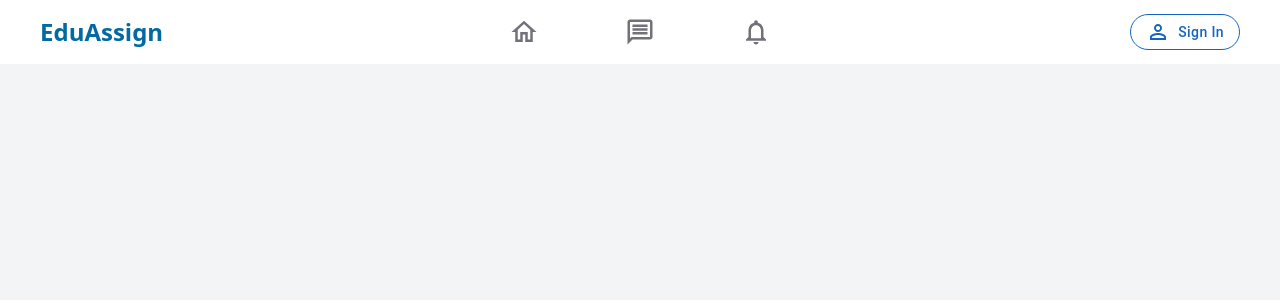
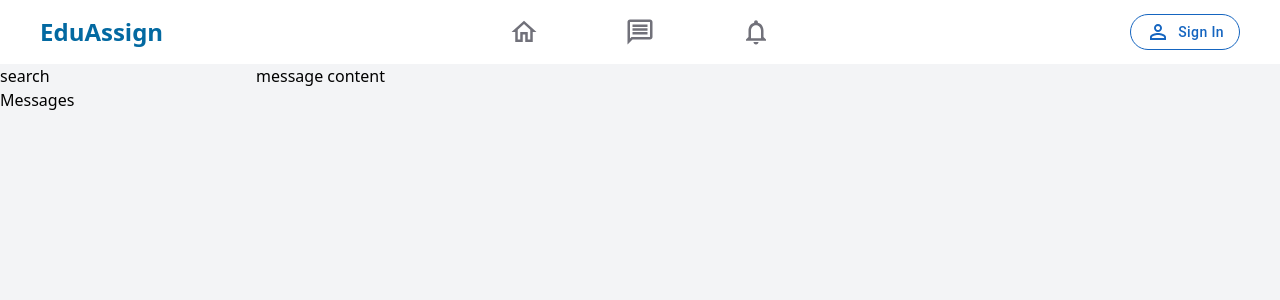
Before and after one commit to eliasrizik93/EduAssign, a React (Create React App) app in the folder client/: page /messages in a window 1280 px wide. Shown: the top 300 px of the page. Built offline with nearby package versions, Linux system fonts and the light colour scheme.

Commit message:
add Messages page

```diff
--- a/client/src/App.tsx
+++ b/client/src/App.tsx
@@ -1,10 +1,15 @@
 import React from "react";
 import NavBar from "./components/NavBar/NavBar";
+import { Route, Routes } from "react-router-dom";
+import Messages from "./components/Messages/Messages";
 
 const App: React.FC = () => {
   return (
     <>
       <NavBar />
+      <Routes>
+        <Route path="/messages" element={<Messages />} />
+      </Routes>
     </>
   );
 };
--- /dev/null
+++ b/client/src/components/Messages/MessageContent/MessageContent.tsx
@@ -0,0 +1,8 @@
+const MessageContent = () => {
+  return (
+    <div className="message__content w-4/5">
+      <div>message content</div>
+    </div>
+  );
+};
+export default MessageContent;
--- a/client/src/components/Messages/Messages.tsx
+++ b/client/src/components/Messages/Messages.tsx
@@ -1,7 +1,14 @@
 import React from "react";
+import SideBarMessages from "./SideBarMessages/SideBarMessages";
+import MessageContent from "./MessageContent/MessageContent";
 
 const Messages: React.FC = () => {
-  return <></>;
+  return (
+    <div className="flex h-full">
+      <SideBarMessages />
+      <MessageContent />
+    </div>
+  );
 };
 
 export default Messages;
--- /dev/null
+++ b/client/src/components/Messages/SideBarMessages/SideBarMessages.scss
@@ -0,0 +1,3 @@
+.sidebar__messages{
+
+}
--- /dev/null
+++ b/client/src/components/Messages/SideBarMessages/SideBarMessages.tsx
@@ -0,0 +1,9 @@
+const SideBarMessages = () => {
+  return (
+    <div className="sidebar__messages w-1/5">
+      <div className="">search</div>
+      <div className="h-full">Messages</div>
+    </div>
+  );
+};
+export default SideBarMessages;
--- a/client/src/index.scss
+++ b/client/src/index.scss
@@ -3,9 +3,10 @@
 @tailwind utilities;
 
 body {
-  @apply h-full bg-gray-100 overflow-x-hidden;
+  @apply h-full bg-gray-100 overflow-x-hidden overflow-y-hidden;
 }
 
-html {
-  @apply h-full;
+html,
+#root {
+  @apply h-full overflow-x-hidden overflow-y-hidden;
 }
```
